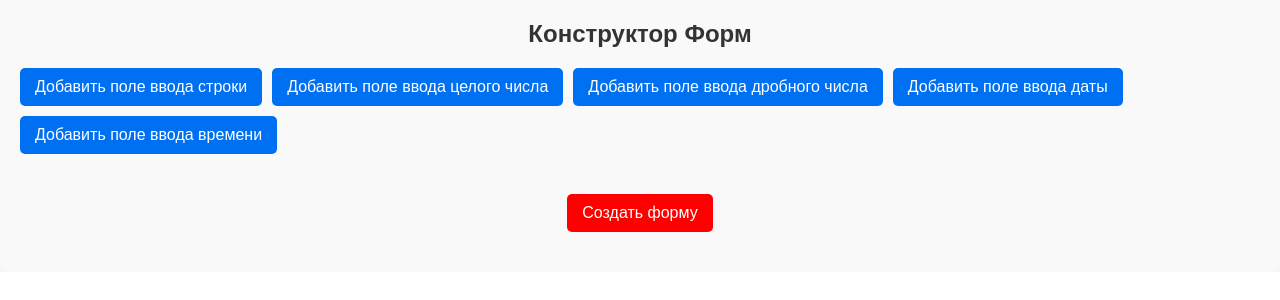
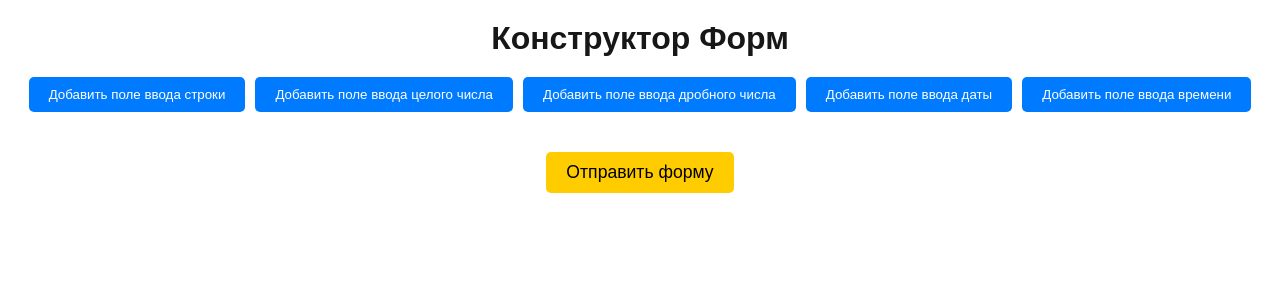
Before and after one commit to arkhannanov/galileosky, a Next.js app: page / in a window 1280 px wide. Shown: the top 300 px of the page. Built offline with nearby package versions, Linux system fonts and the light colour scheme.

Commit message:
feat: complete App

```diff
--- a/src/components/FormApp/FormApp.tsx
+++ b/src/components/FormApp/FormApp.tsx
@@ -15,6 +15,8 @@ type InputField = {
 
 const FormApp = () => {
     const [inputFields, setInputFields] = useState<InputField[]>([]);
+    const [loading, setLoading] = useState<boolean>(false);
+    const [snackbarVisible, setSnackbarVisible] = useState<boolean>(false);
     const router = useRouter();
 
     const insertInputField = (fieldType: string): void => {
@@ -41,8 +43,16 @@ const FormApp = () => {
 
     const handleSubmit = () => {
         if (validateForm()) {
-            const query = new URLSearchParams({ fields: JSON.stringify(inputFields) }).toString();
-            router.push(`/completeForm?${query}`);
+            setLoading(true);
+
+            // Имитация запроса
+            setTimeout(() => {
+                setLoading(false);
+                setSnackbarVisible(true);
+
+                // Автоматическое скрытие снекбара через 3 секунды
+                setTimeout(() => setSnackbarVisible(false), 3000);
+            }, 1000);
         }
     };
 
@@ -59,8 +69,16 @@ const FormApp = () => {
 
             {/* Контейнер для центровки кнопки */}
             <div className={styles.centeredButton}>
-                <button className={`${styles.button} ${styles.createFormButton}`} onClick={handleSubmit}>
-                    Создать форму
+                <button
+                    className={`${styles.button} ${styles.createFormButton}`}
+                    onClick={handleSubmit}
+                    disabled={loading} // Блокировка кнопки при загрузке
+                >
+                    {loading ? (
+                        <div className={styles.loader}></div>
+                    ) : (
+                        "Отправить форму"
+                    )}
                 </button>
             </div>
 
@@ -73,6 +91,13 @@ const FormApp = () => {
                     />
                 ))}
             </div>
+
+            {/* Snackbar для уведомления */}
+            {snackbarVisible && (
+                <div className={styles.snackbar}>
+                    Форма успешно отправлена!
+                </div>
+            )}
         </div>
     );
 }
--- a/src/components/FormApp/styles.module.css
+++ b/src/components/FormApp/styles.module.css
@@ -1,60 +1,100 @@
 .container {
+    display: flex;
+    flex-direction: column;
+    align-items: center;
+    justify-content: center;
     padding: 20px;
-    background-color: #f9f9f9;
-    border-radius: 8px;
-    box-shadow: 0 2px 10px rgba(0, 0, 0, 0.1);
+}
+
+.title {
+    font-size: 2rem;
+    margin-bottom: 20px;
+    text-align: center;
 }
 
 .buttonGroup {
     display: flex;
     flex-wrap: wrap;
-    gap: 10px; /* Добавлено пространство между кнопками */
+    gap: 10px;
+    margin-bottom: 20px;
 }
 
 .button {
-    background-color: #0070f3; /* Синий цвет кнопок */
+    padding: 10px 20px;
+    background-color: #007bff; /* Обычная кнопка синяя */
     color: white;
     border: none;
     border-radius: 5px;
-    padding: 10px 15px;
     cursor: pointer;
-    font-size: 16px;
-    transition: background-color 0.3s ease;
+    transition: background-color 0.2s ease-in-out;
 }
 
 .button:hover {
-    background-color: #005bb5; /* Темнее при наведении */
-}
-
-.fieldsContainer {
-    margin-top: 20px;
+    background-color: #0056b3;
 }
 
 .createFormButton {
-    background-color: red; /* Красный цвет для кнопки "Создать форму" */
-    color: white;
-    border: none;
-    border-radius: 5px;
-    padding: 10px 15px;
-    cursor: pointer;
-    font-size: 16px;
-    transition: background-color 0.3s ease;
-    margin-top: 20px; /* Пространство сверху */
+    font-size: 1.1rem;
+    background-color: #ffcc00; /* Канареечный цвет */
+    color: black; /* Контрастный текст */
 }
 
 .createFormButton:hover {
-    background-color: darkred; /* Темнее при наведении */
+    background-color: #e6b800; /* Более темный канареечный цвет при наведении */
 }
 
 .centeredButton {
     display: flex;
     justify-content: center;
-    margin-top: 20px; /* Пространство сверху для центрации */
+    margin: 20px 0; /* Отступ вниз от кнопки "Отправить форму" */
 }
 
-.title {
-    text-align: center; /* Center the text */
-    margin-bottom: 20px; /* Add some space below the title */
-    font-size: 24px; /* Adjust font size if needed */
-    color: #333; /* You can choose your desired color */
+.fieldsContainer {
+    margin-top: 30px; /* Отступ от кнопки "Отправить форму" до поля */
+    display: flex;
+    flex-direction: column;
+    gap: 15px; /* Отступ между отдельными полями */
 }
+
+/* Загрузчик (часы) */
+.loader {
+    width: 20px;
+    height: 20px;
+    border: 3px solid transparent;
+    border-top: 3px solid black; /* Тёмный цвет вращения */
+    border-radius: 50%;
+    animation: spin 1s linear infinite;
+}
+
+@keyframes spin {
+    from {
+        transform: rotate(0deg);
+    }
+    to {
+        transform: rotate(360deg);
+    }
+}
+
+/* Snackbar */
+.snackbar {
+    position: fixed;
+    bottom: 20px;
+    right: 20px;
+    background-color: #28a745;
+    color: white;
+    padding: 10px 20px;
+    border-radius: 5px;
+    box-shadow: 0 0 10px rgba(0, 0, 0, 0.2);
+    animation: slideUp 0.3s ease-out;
+}
+
+@keyframes slideUp {
+    from {
+        opacity: 0;
+        transform: translateY(100%);
+    }
+    to {
+        opacity: 1;
+        transform: translateY(0);
+    }
+}
```
Also changed, not shown: src/app/completeForm/page.tsx (deleted, +0 -50 lines), src/app/completeForm/styles.module.css (deleted, +0 -48 lines).
